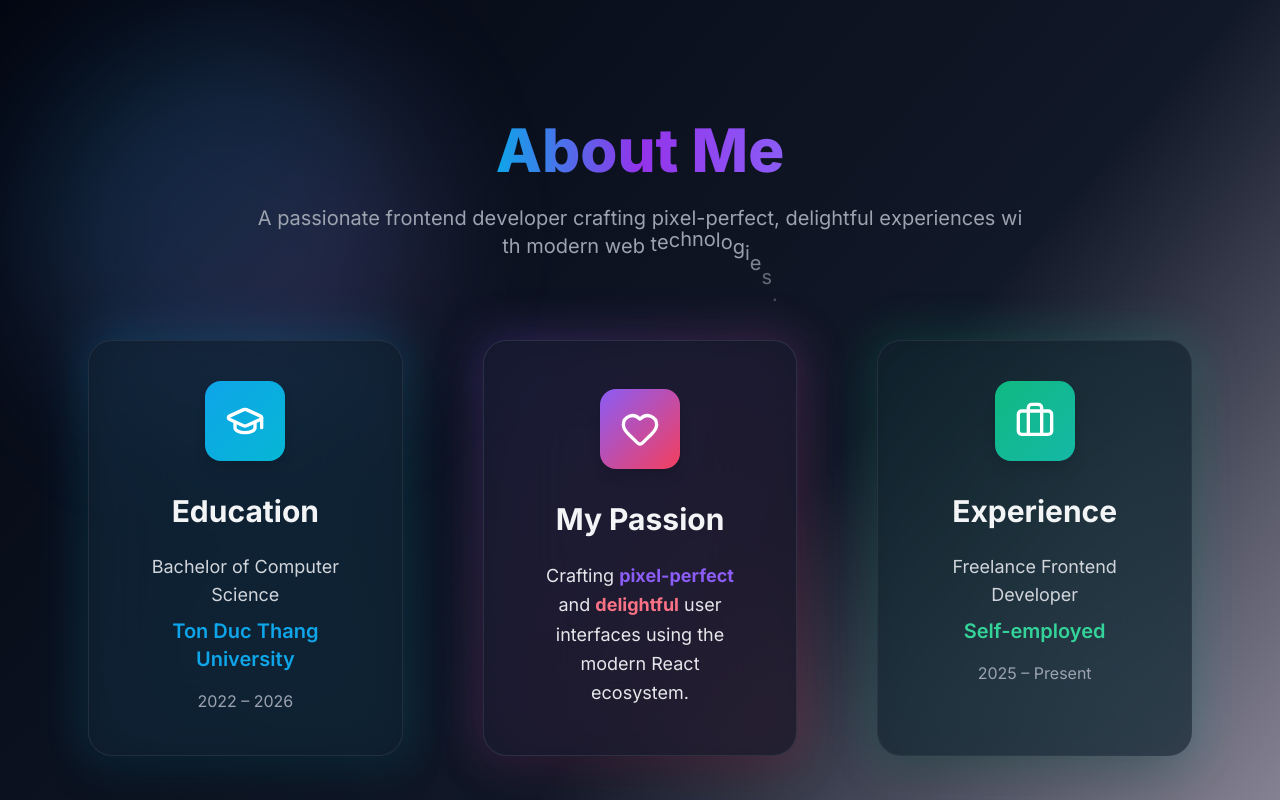
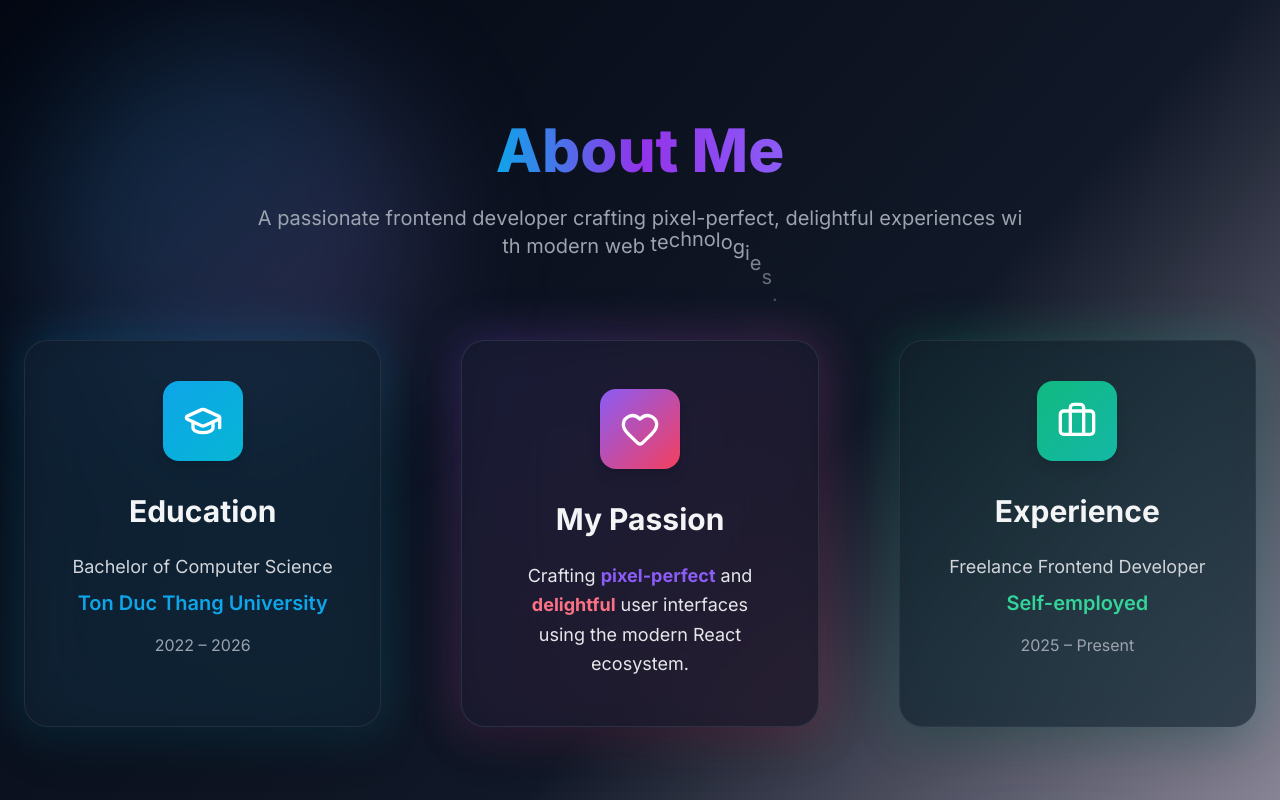
Before and after one commit to Hsu212/My_Portfolio, a React (Vite) app: page / in a window 1280 px wide. Shown: the part 840-1640 px from the top of the page. Built offline with nearby package versions, Linux system fonts and the light colour scheme.

Commit message:
Update container max-width and clean up cursor styles
Increased container max-width from 6xl to 7xl for better spacing. Removed commented-out cursor styles for cleaner code.

```diff
--- a/src/index.css
+++ b/src/index.css
@@ -4,7 +4,7 @@
 
 @layer components {
   .container {
-    @apply max-w-6xl mx-auto px-6;
+    @apply max-w-7xl mx-auto px-6; /* Increased from 6xl to 7xl for better spacing */
   }
   .section {
     @apply py-20;
@@ -17,7 +17,6 @@
 html {
   scroll-behavior: smooth;
 }
-
 
 @keyframes rotate-gradient {
   0% {
@@ -48,26 +47,8 @@ html {
 .bg-conic-gradient {
   background: conic-gradient(from 0deg, #0ea5e9, #8b5cf6, #0ea5e9);
 }
-/* Custom Cursor Styles */
-/*.cursor-hover {
-  cursor: none;
-}*/
 
-/*body {
-  cursor: none;
-}*/
-
-/* If you prefer to keep default cursor elsewhere and only hide on text: */
-/*
-body * {
-  cursor: default;
-}
-.cursor-hover {
-  cursor: none;
-}
-*/
-
-/* Improve performance */
+/* Performance & smoothness */
 * {
   -webkit-font-smoothing: antialiased;
   -moz-osx-font-smoothing: grayscale;
```
